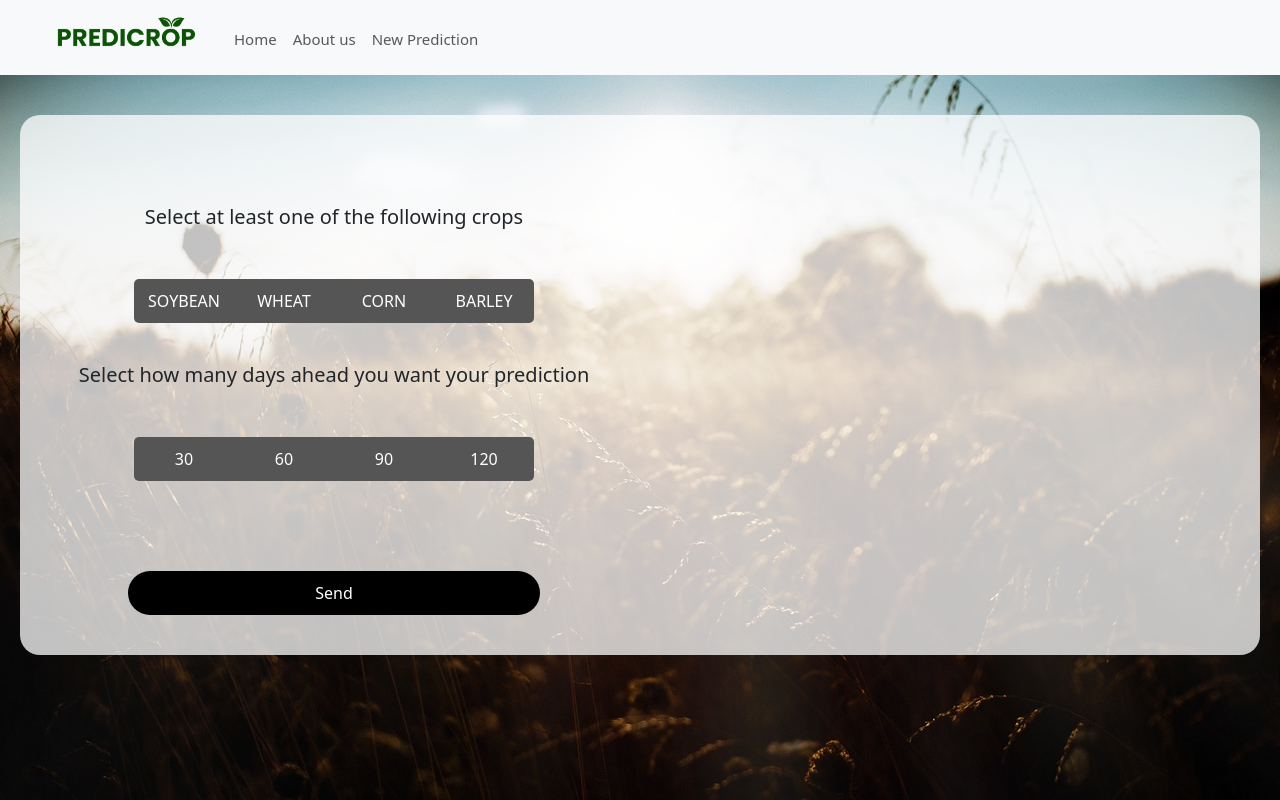
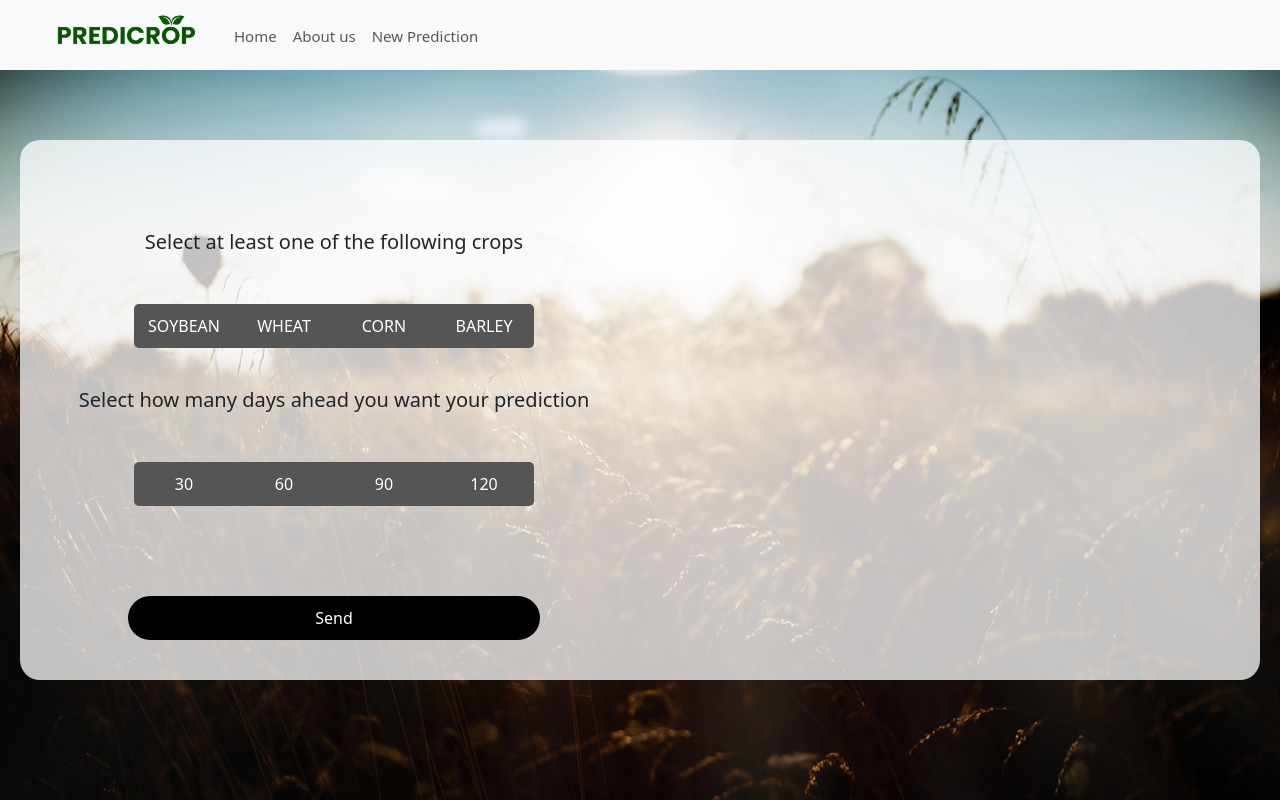
Before and after one commit to MarceloArrarte/PrediCrop, an Angular app in the folder nasaSpaceChallengeApp/: page /newPrediction in a window 1280 px wide. Built offline with nearby package versions, Linux system fonts and the light colour scheme.

Commit message:
Arreglo de la navbar

```diff
--- a/nasaSpaceChallengeApp/src/app/home/home.component.css
+++ b/nasaSpaceChallengeApp/src/app/home/home.component.css
@@ -2,10 +2,9 @@ div {
     background-image: url('../../assets/home.jpg');
     background-size: cover;
     background-position: center;
-    height: calc(100vh - 64px);
+    height: calc(100vh - 70px);
     width: 100%;
     position: relative;
-    margin-top: -35px;
 }
 
 .send-btn {
--- a/nasaSpaceChallengeApp/src/app/home/home.component.html
+++ b/nasaSpaceChallengeApp/src/app/home/home.component.html
@@ -1,6 +1,6 @@
 <div>
 
-    <div class="mt-4 boton">
+    <div class="boton">
         <button class="btn-effect1 send-btn botones" (click)="newPrediction()">New Prediction</button>
     </div>
 
--- a/nasaSpaceChallengeApp/src/app/info/info.component.css
+++ b/nasaSpaceChallengeApp/src/app/info/info.component.css
@@ -3,10 +3,9 @@ body{
     background-size: cover;
     background-position: center;
     background-repeat: no-repeat;
-    height: calc(100vh - 45px);
+    height: calc(100vh - 70px);
     width: 100%;
     margin: 0;
-    margin-top: -50px;
     display: flex;
     justify-content: center;
     align-items: center;
--- a/nasaSpaceChallengeApp/src/app/navbar/navbar.component.css
+++ b/nasaSpaceChallengeApp/src/app/navbar/navbar.component.css
@@ -3,7 +3,7 @@
     padding: 10px;
     font-size: 20px;
     text-align: center;
-    margin-bottom: 20px;
+    height: 70px !important;
 
 }
 
--- a/nasaSpaceChallengeApp/src/app/principal/principal.component.css
+++ b/nasaSpaceChallengeApp/src/app/principal/principal.component.css
@@ -97,10 +97,9 @@ body{
     background-size: cover;
     background-position: center;
     background-repeat: no-repeat;
-    height: calc(100vh - 45px);
+    height: calc(100vh - 70px);
     width: 100%;
     margin: 0;
-    margin-top: -50px;
     overflow-y: auto;
 }
 
--- a/nasaSpaceChallengeApp/src/app/principal/principal.component.ts
+++ b/nasaSpaceChallengeApp/src/app/principal/principal.component.ts
@@ -96,6 +96,9 @@ export class PrincipalComponent {
   }
 
   sendPrediction() {
+    try {
+
+
       if (this.selectedCrops.length > 0 && this.selectedDays) {
 
         let data = {
@@ -175,6 +178,11 @@ export class PrincipalComponent {
       } else {
         console.log('Please select at least one crop and a prediction time');
         this.launchModal(2)
+      }
+
+    } catch (error) {
+      console.error('Predictions not found in response.');
+      this.launchModal(1)
     }
   }
 
--- a/nasaSpaceChallengeApp/src/app/services/api.service.ts
+++ b/nasaSpaceChallengeApp/src/app/services/api.service.ts
@@ -11,6 +11,7 @@ export class ApiService {
   constructor() { }
 
   getPrediction(data: any) {
+    try {
       return new Promise((resolve, reject) => {
         fetch(environment.apiUrl + '/make-prediction', {
           method: 'POST',
@@ -24,9 +25,16 @@ export class ApiService {
           });
         });
       });
+    } catch (error) {
+      throw error
     }
 
-  getForecast(data: any){
+  }
+
+  getForecast(data: any) {
+    try {
+
+
       return new Promise((resolve, reject) => {
         fetch(environment.apiUrl + '/forecast', {
           method: 'POST',
@@ -40,5 +48,8 @@ export class ApiService {
           });
         });
       });
+    } catch (error) {
+      throw error
     }
   }
+}
```
Lines whose indentation alone changed are shown as unchanged.
